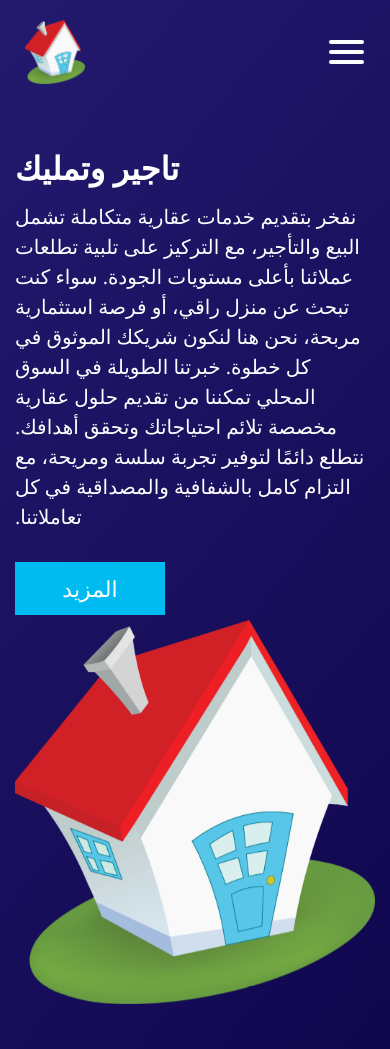
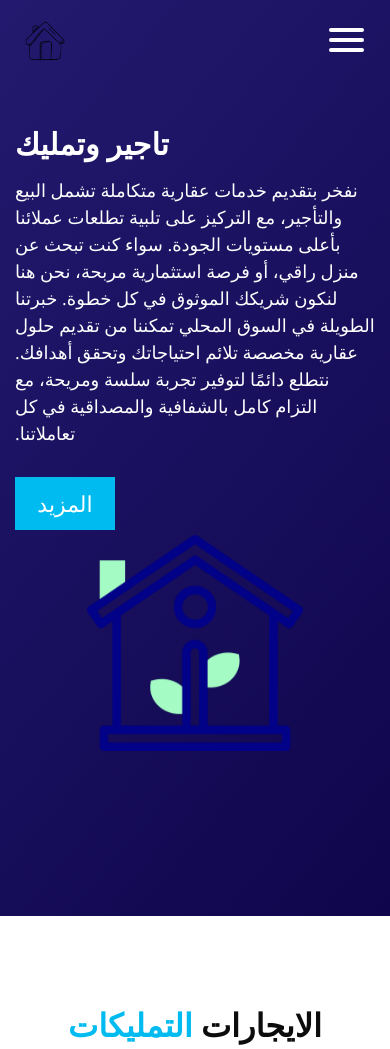
Before and after one commit to OneWebDev-Company/Houses, a plain HTML site: page index.html in a window 390 px wide. Shown: the top 1049 px of the page. Drawn offline with nearby package versions, Linux system fonts and the light colour scheme; some packages are replaced by stand-ins of ours.

Commit message:
Add files via upload

```diff
--- a/css/style.css
+++ b/css/style.css
@@ -252,6 +252,35 @@ a:focus {
 span.logo img{
  width: 60px;
 }
+@media (max-width:767px) {
+  span.logo img{
+    width: 40px;
+   }
+   .slider_section .container .detail-box p {
+
+   font-size: 18px;
+
+  }
+  .slider_section .container .detail-box h1{
+    font-size: 30px;
+  }
+  .slider_section .detail-box .btn-box a.btn1 {
+    margin: 5px;
+    text-align: center;
+    width: 100px;
+  }
+  .slider_section .container .img-box{
+width: 100%;
+display: flex;
+justify-content: center;
+
+  }
+  .slider_section .container .img-box img{
+width: 60%;
+
+
+  }
+}
 .back-btn{
   position: relative;
   margin: 10px ;
@@ -492,6 +521,10 @@ margin: 0 auto;
   color: #00204a;
   font-weight: 600;
   text-decoration: underline;
+}
+.service_section .box .detail-box a i{
+color: green;
+font-size: 22px;
 }
 
 .service_section .box .detail-box a:hover {
--- a/index.html
+++ b/index.html
@@ -57,7 +57,7 @@
           <nav class="navbar navbar-expand-lg custom_nav-container">
             <a class="navbar-brand" href="index.html">
               <span class="logo">
-                <img src="images/pngwing.com.png" alt="" />
+                <img src="images/house_2186143.png" alt="" />
               </span>
             </a>
 
@@ -117,7 +117,7 @@
                   </div>
                   <div class="col-md-6">
                     <div class="img-box">
-                      <img src="images/pngwing.com.png" alt="" />
+                      <img src="images/eco-house_7702216.png" alt="" />
                     </div>
                   </div>
                 </div>
@@ -155,7 +155,8 @@
 
                   </p>
                   <a  href="https://wa.me/+0201013270994" target="_blank">
-                    Read More
+                    <i class="fa fa-whatsapp" aria-hidden="true"></i>
+                    المزيد
                   </a>
                 </div>
               </div>
@@ -173,7 +174,8 @@
                     دور أرضي السنجل 5500 والدبل 6500 شامل كهربا وميه
                   </p>
                   <a  href="https://wa.me/+0201013270994" target="_blank">
-                    Read More
+                    <i class="fa fa-whatsapp" aria-hidden="true"></i>
+                    المزيد
                   </a>
                 </div>
               </div>
@@ -191,7 +193,8 @@
                     14000
                   </p>
                   <a  href="https://wa.me/+0201013270994" target="_blank">
-                    Read More
+                    <i class="fa fa-whatsapp" aria-hidden="true"></i>
+                    المزيد
                   </a>
                 </div>
               </div>
```
Also changed, not shown: images/eco-house_7702216.png (added), images/house_2186143.png (added), images/house_6351345.png (added).
